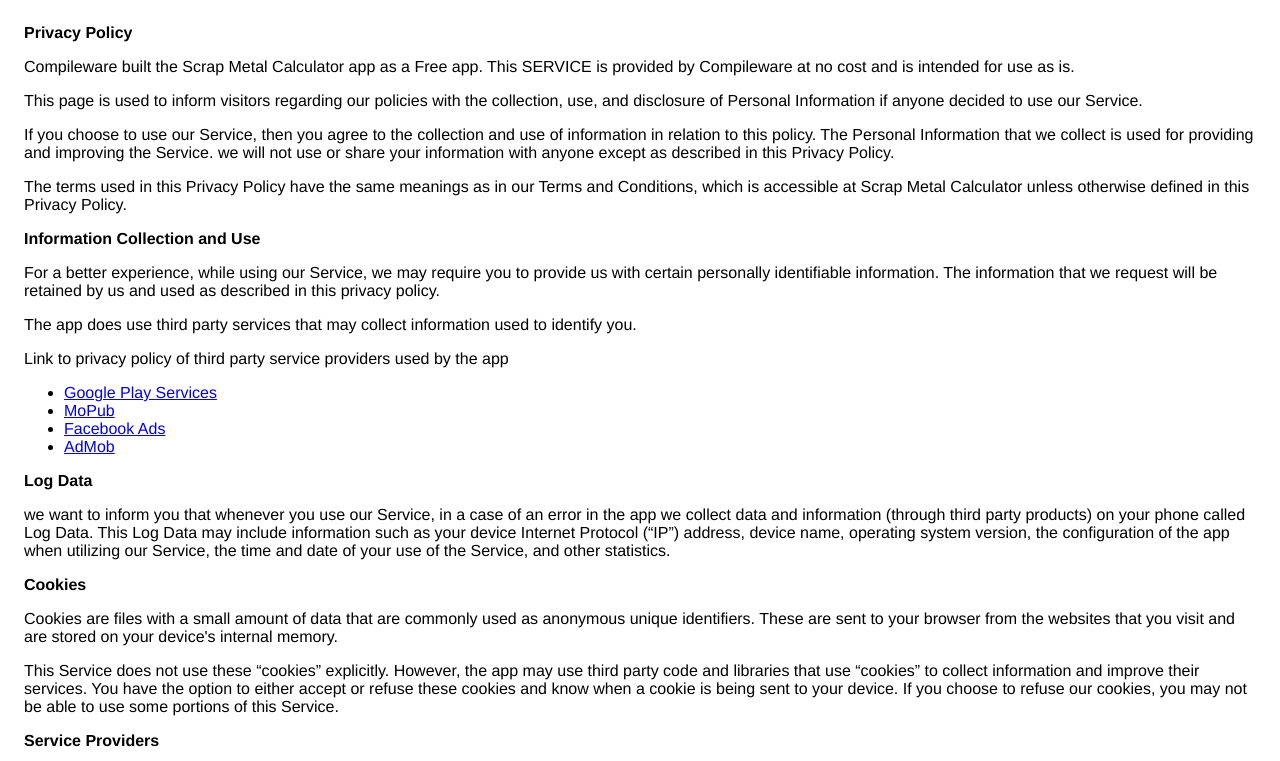
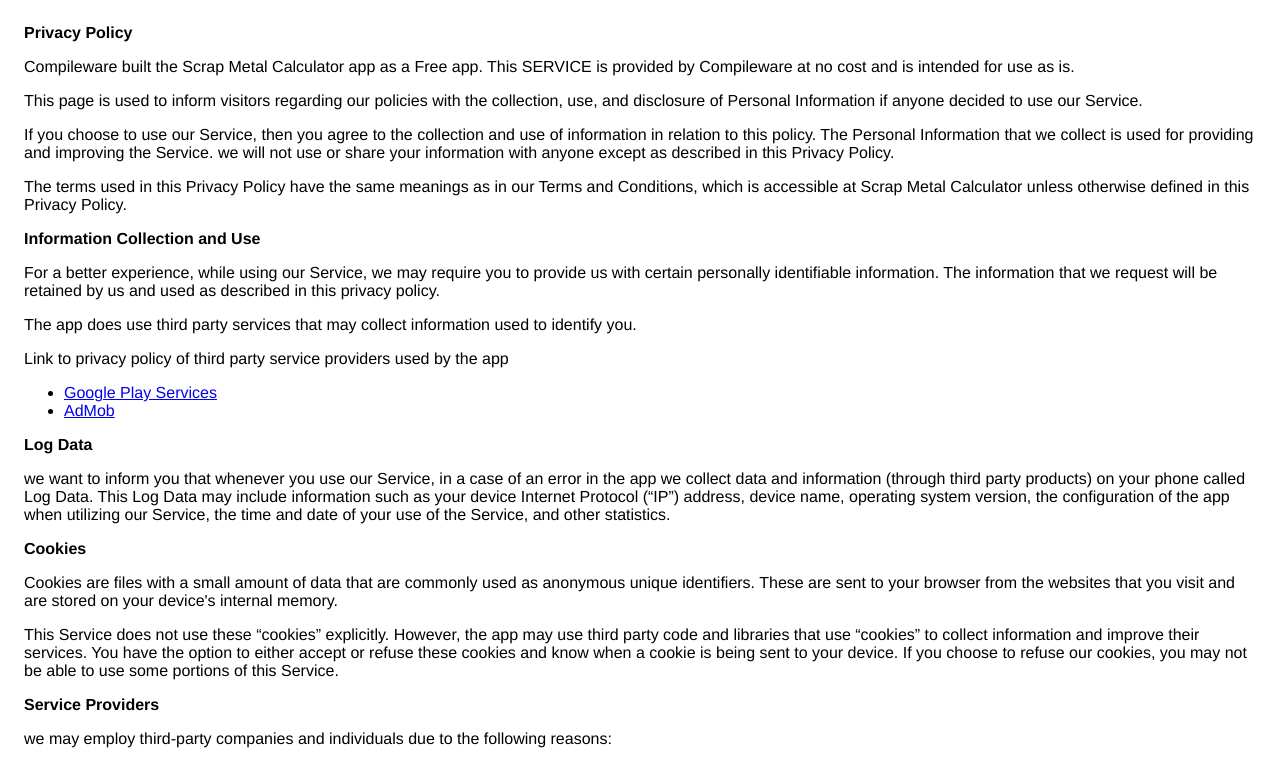
Before and after one commit to Compileware/compileware.website.github.io, a plain HTML site: page app/scrap_metal_calculator/privacy_policy.html in a window 1280 px wide. Shown: the top 761 px of the page. Drawn offline with Linux system fonts and the light colour scheme.

Commit message:
Update privacy_policy.html

```diff
--- a/app/scrap_metal_calculator/privacy_policy.html
+++ b/app/scrap_metal_calculator/privacy_policy.html
@@ -46,8 +46,6 @@
         </p>
     <ul>
 <li><a href="https://www.google.com/policies/privacy/" target="_blank">Google Play Services</a></li>
-<li><a href="https://www.mopub.com/en/legal/privacy/" target="_blank">MoPub</a></li>
-<li><a href="https://business.facebook.com/privacy/explanation/" target="_blank">Facebook Ads</a></li>
 <li><a href="https://support.google.com/admob/answer/6128543?hl=en" target="_blank">AdMob</a></li>
 <!----><!----><!----><!----><!----><!----><!----><!----><!----><!----><!----><!----><!----><!---->
 </ul>
```
